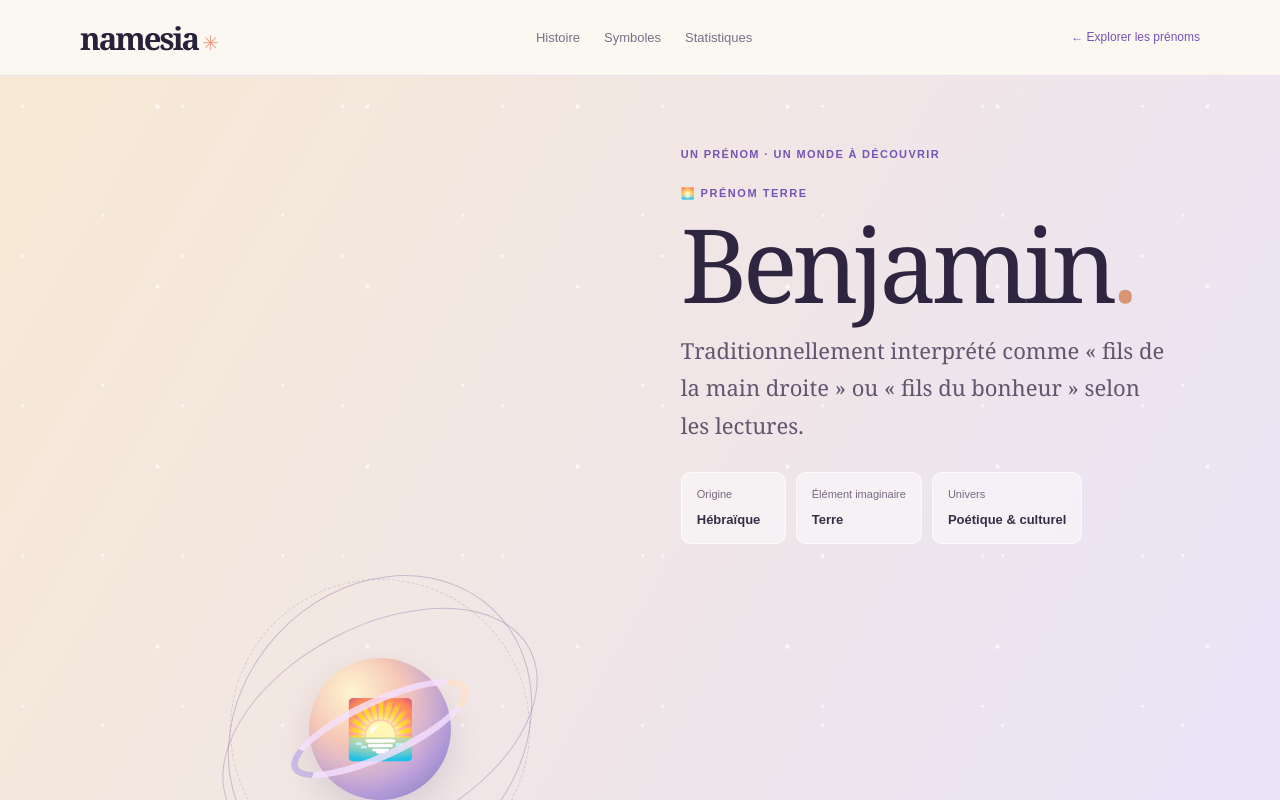
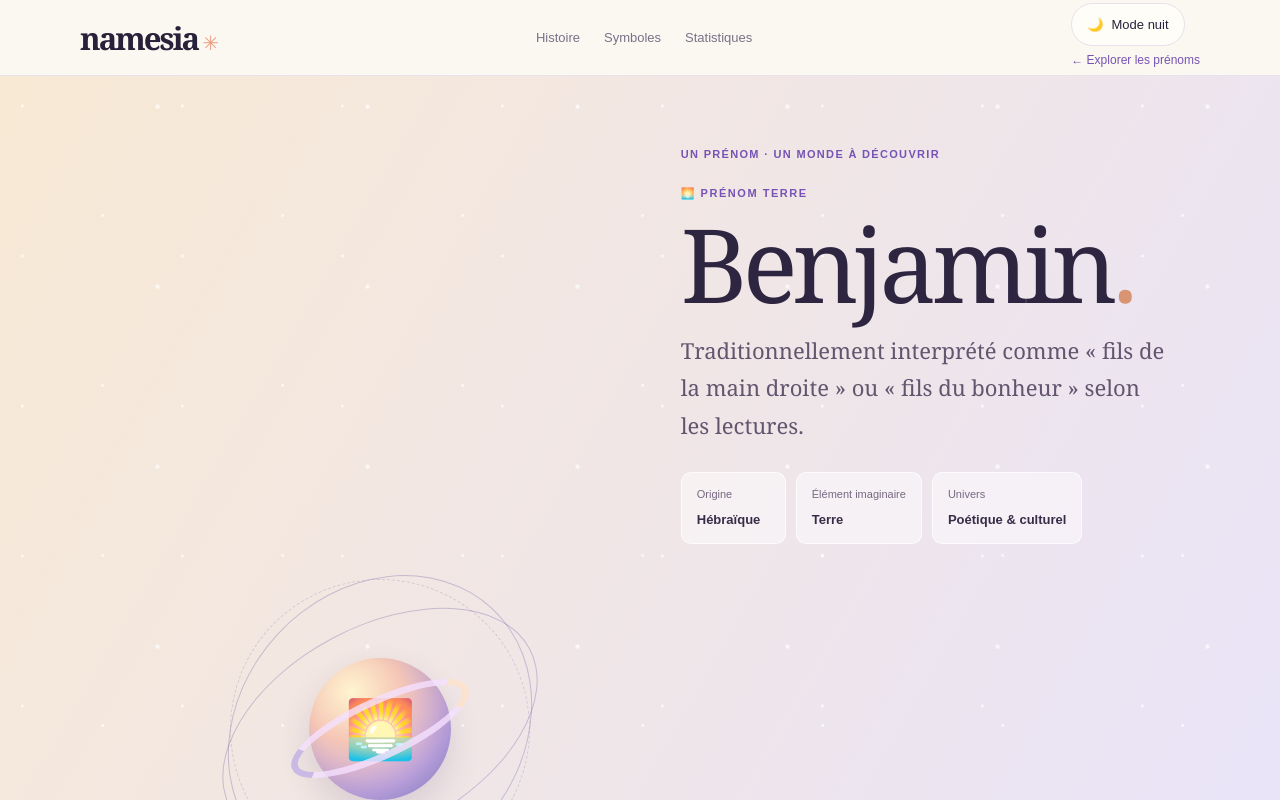
Before and after one commit to Nabouna32/Names, a Next.js app: page /prenoms/benjamin in a window 1280 px wide. Shown: the top 800 px of the page. Built offline with nearby package versions, Linux system fonts and the light colour scheme.

Commit message:
Ajouter le sélecteur de thème aux fiches prénom

```diff
--- a/src/app/prenoms/[slug]/page.tsx
+++ b/src/app/prenoms/[slug]/page.tsx
@@ -1,4 +1,5 @@
 import Link from "next/link";
+import ThemeToggle from "@/components/ThemeToggle";
 import type { Metadata } from "next";
 import { notFound } from "next/navigation";
 
@@ -168,7 +169,7 @@ export default async function NameProfilePage({ params }: { params: Promise<{ sl
   if (!entry) notFound();
   const related = demoNames.filter((item) => item.slug !== entry.slug && (item.element === entry.element || item.origin === entry.origin)).slice(0, 3);
   return <main className="profile-page">
-    <header className="profile-topbar"><Link className="wordmark" href="/">namesia<span>✳</span></Link><nav aria-label="Navigation de la fiche"><a href="#histoire">Histoire</a><a href="#symboles">Symboles</a><a href="#statistiques">Statistiques</a></nav><Link className="profile-back-link" href="/">← Explorer les prénoms</Link></header>
+    <header className="profile-topbar"><Link className="wordmark" href="/">namesia<span>✳</span></Link><nav aria-label="Navigation de la fiche"><a href="#histoire">Histoire</a><a href="#symboles">Symboles</a><a href="#statistiques">Statistiques</a></nav><div className="profile-topbar-actions"><ThemeToggle /><Link className="profile-back-link" href="/">← Explorer les prénoms</Link></div></header>
     <section className={`profile-hero tone-${entry.tone}`}>
       <div className="profile-hero-glow" aria-hidden="true" />
       <div className="profile-hero-copy"><p className="eyebrow">UN PRÉNOM · UN MONDE À DÉCOUVRIR</p><p className="profile-kicker">{entry.emoji} PRÉNOM {entry.element.toLocaleUpperCase("fr-FR")}</p><h1>{entry.name}<span>.</span></h1><p className="profile-meaning">{entry.meaning}</p><div className="profile-facts"><span><small>Origine</small><strong>{entry.origin}</strong></span><span><small>Élément imaginaire</small><strong>{entry.element}</strong></span><span><small>Univers</small><strong>Poétique & culturel</strong></span></div></div>
```
